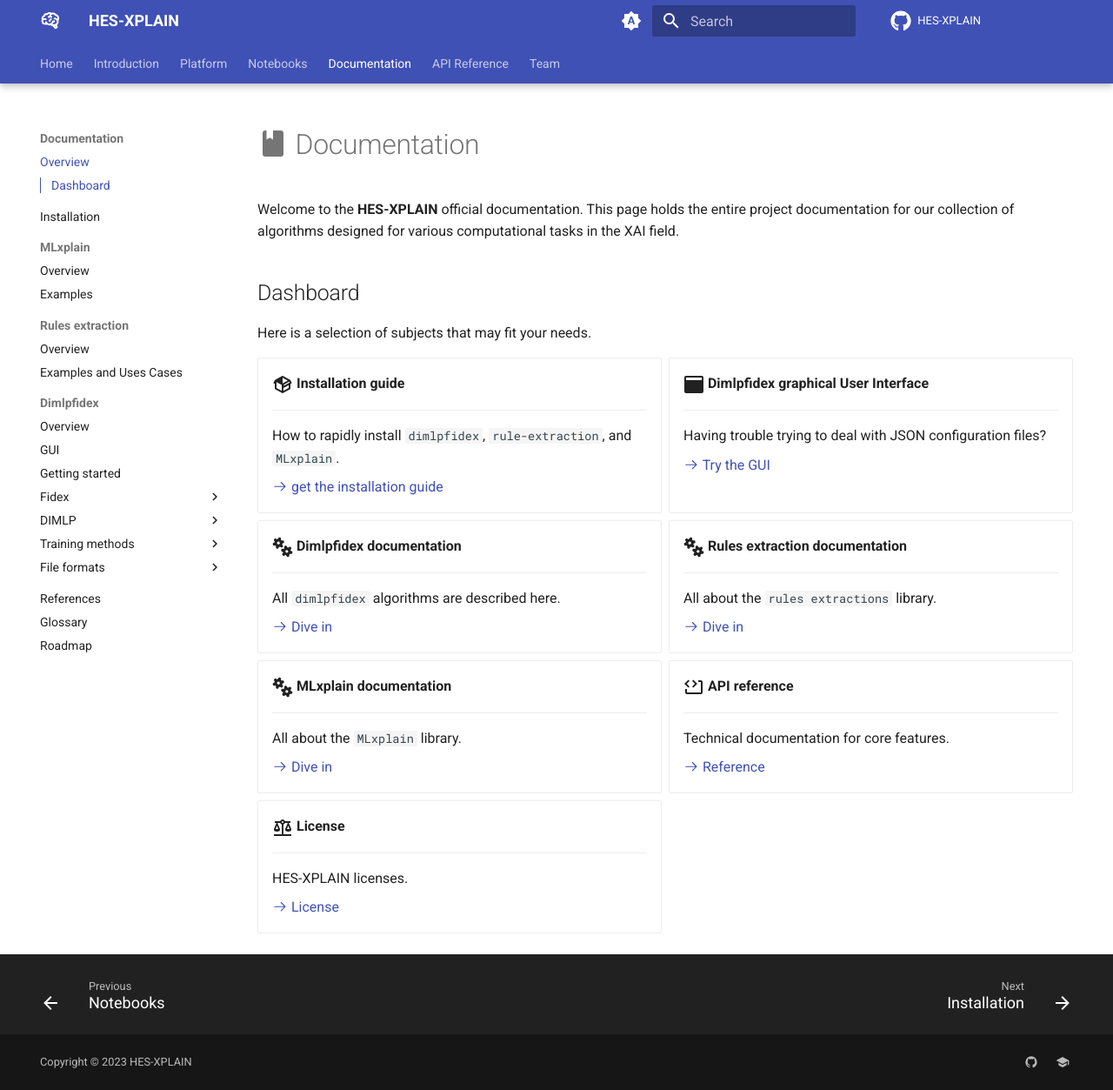
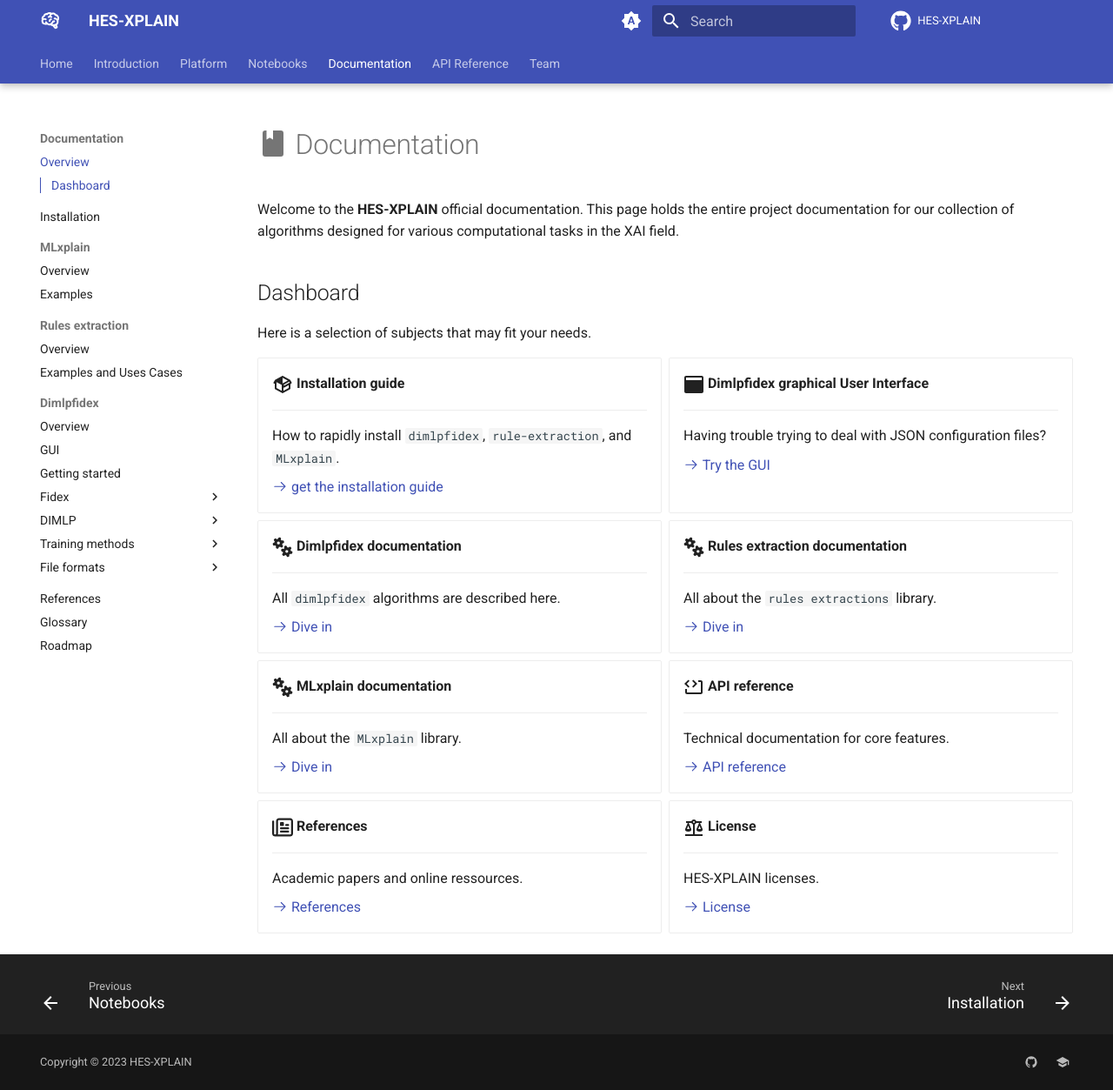
Before and after one commit to HES-XPLAIN/hes-xplain.github.io, an MkDocs documentation site: the page built from docs/documentation/overview.md, in a window 1280 px wide and 1253 px high. Shown: the whole window at 87% size. Built offline with MkDocs 1.6.1 and Material for MkDocs 9.7.7, drawn with Linux system fonts in a browser that asks for light colours; comment, search, counter and statistics services are not loaded.

Commit message:
Added references in doc overview

```diff
--- a/docs/documentation/overview.md
+++ b/docs/documentation/overview.md
@@ -55,7 +55,15 @@ Here is a selection of subjects that may fit your needs.
 
     Technical documentation for core features.
 
-    [:octicons-arrow-right-24: Reference](../reference.md)
+    [:octicons-arrow-right-24: API reference](../reference.md)
+
+-   :fontawesome-regular-newspaper:{ .lg .middle } **References**
+
+    ---
+
+    Academic papers and online ressources.
+
+    [:octicons-arrow-right-24: References](references.md)
 
 -   :material-scale-balance:{ .lg .middle } **License**
 
```
Also changed, not shown: docs/documentation/references.md (+6 -0 lines).
